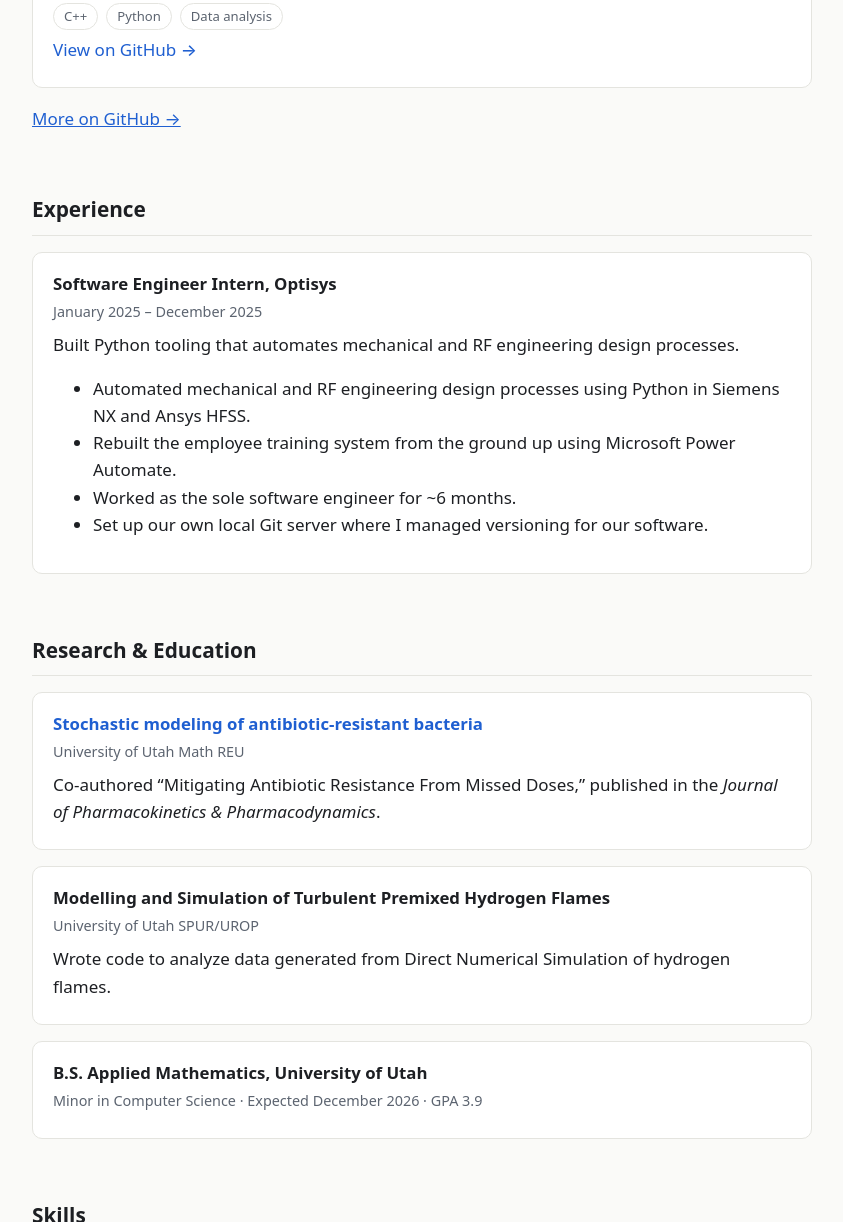
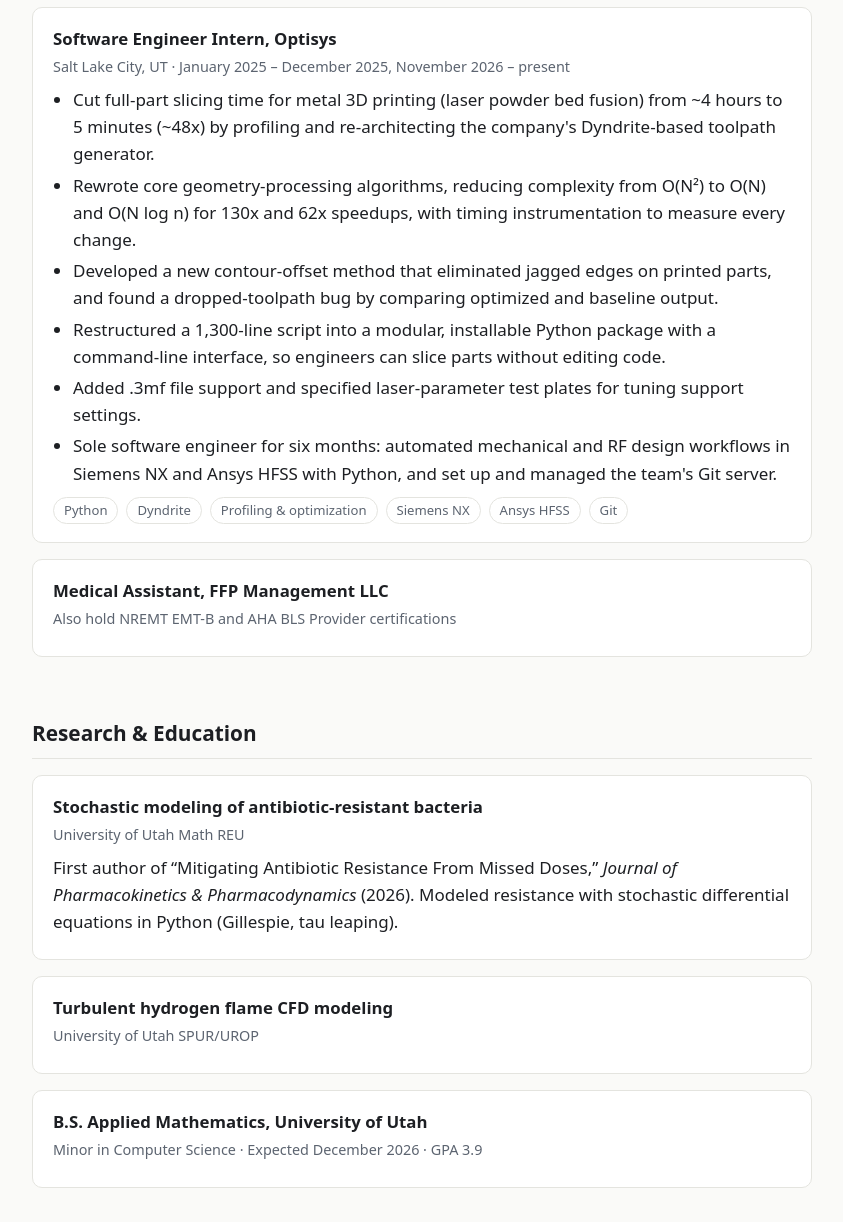
Before and after one commit to AGilsoul/AGilsoul.github.io, a plain HTML site: page index.html in a window 1280 px wide. Shown: the part 1533-2755 px from the top of the page, without its empty margins (218-1061 px from the left). Drawn offline with Linux system fonts and the light colour scheme.

Commit message:
removed NTER

```diff
--- a/index.html
+++ b/index.html
@@ -5,7 +5,34 @@
 <meta name="viewport" content="width=device-width, initial-scale=1">
 <title>Joseph Gilsoul | Software &amp; Applied Math</title>
 <meta name="description" content="Portfolio of Joseph Gilsoul: applied mathematics, software engineering, and research.">
-<link rel="stylesheet" href="style.css">
+<style>
+:root{--bg:#fafaf8;--card:#fff;--text:#1d1f23;--muted:#5c6470;--accent:#1f5fd1;--line:#e4e4df;color-scheme:light}
+@media (prefers-color-scheme:dark){:root{--bg:#121417;--card:#1a1d21;--text:#e8eaed;--muted:#9aa3ae;--accent:#6ea2ff;--line:#2a2e34;color-scheme:dark}}
+*{box-sizing:border-box}
+body{margin:0;background:var(--bg);color:var(--text);font:17px/1.6 system-ui,-apple-system,"Segoe UI",Roboto,sans-serif}
+.wrap{max-width:820px;margin:0 auto;padding:0 20px}
+header{padding:56px 0 24px}
+h1{font-size:2.3rem;margin:0 0 6px;letter-spacing:-.02em}
+.tag{color:var(--muted);margin:0 0 18px;font-size:1.1rem}
+nav a,.links a{color:var(--accent);text-decoration:none;margin-right:16px;font-weight:500}
+nav a:hover,.links a:hover{text-decoration:underline}
+nav{position:sticky;top:0;background:var(--bg);padding:12px 0;border-bottom:1px solid var(--line);z-index:5}
+section{padding:36px 0 8px}
+h2{font-size:1.3rem;margin:0 0 16px;border-bottom:1px solid var(--line);padding-bottom:8px}
+.card{background:var(--card);border:1px solid var(--line);border-radius:10px;padding:18px 20px;margin-bottom:16px}
+.card h3{margin:0 0 2px;font-size:1.05rem}
+.meta{color:var(--muted);font-size:.9rem;margin-bottom:8px}
+.card p{margin:6px 0}
+.card ul{margin:6px 0;padding-left:20px}
+.card li{margin:4px 0}
+.chips{display:flex;flex-wrap:wrap;gap:8px;margin-top:10px}
+.chip{font-size:.82rem;padding:2px 10px;border:1px solid var(--line);border-radius:99px;color:var(--muted)}
+.card a{color:var(--accent);text-decoration:none;font-weight:500}
+.card a:hover{text-decoration:underline}
+footer{padding:40px 0 60px;color:var(--muted);font-size:.9rem}
+.btn{display:inline-block;background:var(--accent);color:#fff!important;padding:8px 16px;border-radius:8px;text-decoration:none;font-weight:600;margin-top:6px}
+@media(max-width:520px){h1{font-size:1.8rem}header{padding-top:36px}}
+</style>
 </head>
 <body>
 <div class="wrap">
@@ -15,9 +42,9 @@
   <div class="links">
     <!-- TODO: replace the LinkedIn and email placeholders -->
     <a href="https://github.com/AGilsoul">GitHub</a>
-    <a href="https://www.linkedin.com/in/joseph-gilsoul">LinkedIn</a>
-    <a href="mailto:agilsoulphysics@gmail.com">Email</a>
-    <a class="btn" href="MyResume.pdf">Download résumé</a>
+    <a href="https://www.linkedin.com/in/YOUR-HANDLE">LinkedIn</a>
+    <a href="mailto:YOUR-EMAIL@example.com">Email</a>
+    <a class="btn" href="resume.pdf">Download résumé</a>
   </div>
 </header>
 
@@ -53,13 +80,6 @@
     <div class="chips"><span class="chip">Python</span><span class="chip">RK45</span><span class="chip">PDEs</span></div>
     <p><a href="https://github.com/AGilsoul/My-Projects/tree/main/Python">View on GitHub →</a></p>
   </div>
-  <div class="card">
-    <h3>NTER data analysis</h3>
-    <div class="meta">C++ · Python · Research data analysis</div>
-    <p>Code for analyzing temporal paths in flame simulation data, with CPU and GPU-oriented variants and Python tooling for post-processing. <!-- TODO: confirm and refine this description --></p>
-    <div class="chips"><span class="chip">C++</span><span class="chip">Python</span><span class="chip">Data analysis</span></div>
-    <p><a href="https://github.com/AGilsoul/NTER">View on GitHub →</a></p>
-  </div>
   <p><a href="https://github.com/AGilsoul/My-Projects" style="color:var(--accent)">More on GitHub →</a></p>
 </section>
 
@@ -67,28 +87,33 @@
   <h2>Experience</h2>
   <div class="card">
     <h3>Software Engineer Intern, Optisys</h3>
-    <div class="meta">January 2025 – December 2025</div>
-    <p>Built Python tooling that automates mechanical and RF engineering design processes.</p>
+    <div class="meta">Salt Lake City, UT · January 2025 – December 2025, November 2026 – present</div>
     <ul>
-      <li>Automated mechanical and RF engineering design processes using Python in Siemens NX and Ansys HFSS.</li>
-      <li>Rebuilt the employee training system from the ground up using Microsoft Power Automate.</li>
-      <li>Worked as the sole software engineer for ~6 months.</li>
-      <li>Set up our own local Git server where I managed versioning for our software.</li>
+      <li>Cut full-part slicing time for metal 3D printing (laser powder bed fusion) from ~4 hours to 5 minutes (~48x) by profiling and re-architecting the company's Dyndrite-based toolpath generator.</li>
+      <li>Rewrote core geometry-processing algorithms, reducing complexity from O(N²) to O(N) and O(N log n) for 130x and 62x speedups, with timing instrumentation to measure every change.</li>
+      <li>Developed a new contour-offset method that eliminated jagged edges on printed parts, and found a dropped-toolpath bug by comparing optimized and baseline output.</li>
+      <li>Restructured a 1,300-line script into a modular, installable Python package with a command-line interface, so engineers can slice parts without editing code.</li>
+      <li>Added .3mf file support and specified laser-parameter test plates for tuning support settings.</li>
+      <li>Sole software engineer for six months: automated mechanical and RF design workflows in Siemens NX and Ansys HFSS with Python, and set up and managed the team's Git server.</li>
     </ul>
+    <div class="chips"><span class="chip">Python</span><span class="chip">Dyndrite</span><span class="chip">Profiling &amp; optimization</span><span class="chip">Siemens NX</span><span class="chip">Ansys HFSS</span><span class="chip">Git</span></div>
+  </div>
+  <div class="card">
+    <h3>Medical Assistant, FFP Management LLC</h3>
+    <div class="meta">Also hold NREMT EMT-B and AHA BLS Provider certifications</div>
   </div>
 </section>
 
 <section id="research">
   <h2>Research &amp; Education</h2>
   <div class="card">
-    <a href="https://doi.org/10.1007/s10928-026-10027-w" target="_blank"><h3>Stochastic modeling of antibiotic-resistant bacteria</h3></a>
+    <h3>Stochastic modeling of antibiotic-resistant bacteria</h3>
     <div class="meta">University of Utah Math REU</div>
-    <p>Co-authored “Mitigating Antibiotic Resistance From Missed Doses,” published in the <em>Journal of Pharmacokinetics &amp; Pharmacodynamics</em>. <!-- TODO: add DOI link --></p>
+    <p>First author of “Mitigating Antibiotic Resistance From Missed Doses,” <em>Journal of Pharmacokinetics &amp; Pharmacodynamics</em> (2026). Modeled resistance with stochastic differential equations in Python (Gillespie, tau leaping). <!-- TODO: add DOI link --></p>
   </div>
   <div class="card">
-    <h3>Modelling and Simulation of Turbulent Premixed Hydrogen Flames</h3>
+    <h3>Turbulent hydrogen flame CFD modeling</h3>
     <div class="meta">University of Utah SPUR/UROP</div>
-    <p>Wrote code to analyze data generated from Direct Numerical Simulation of hydrogen flames.</p>
   </div>
   <div class="card">
     <h3>B.S. Applied Mathematics, University of Utah</h3>
```
